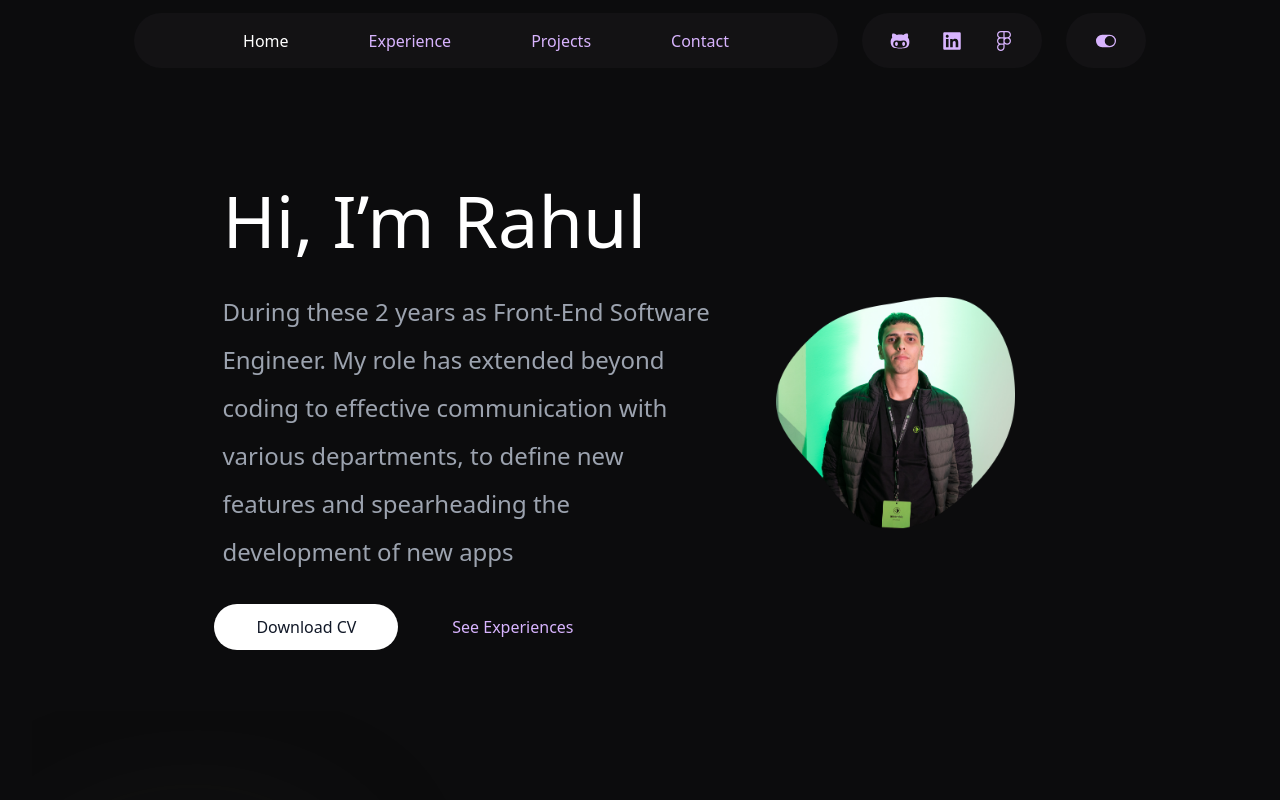
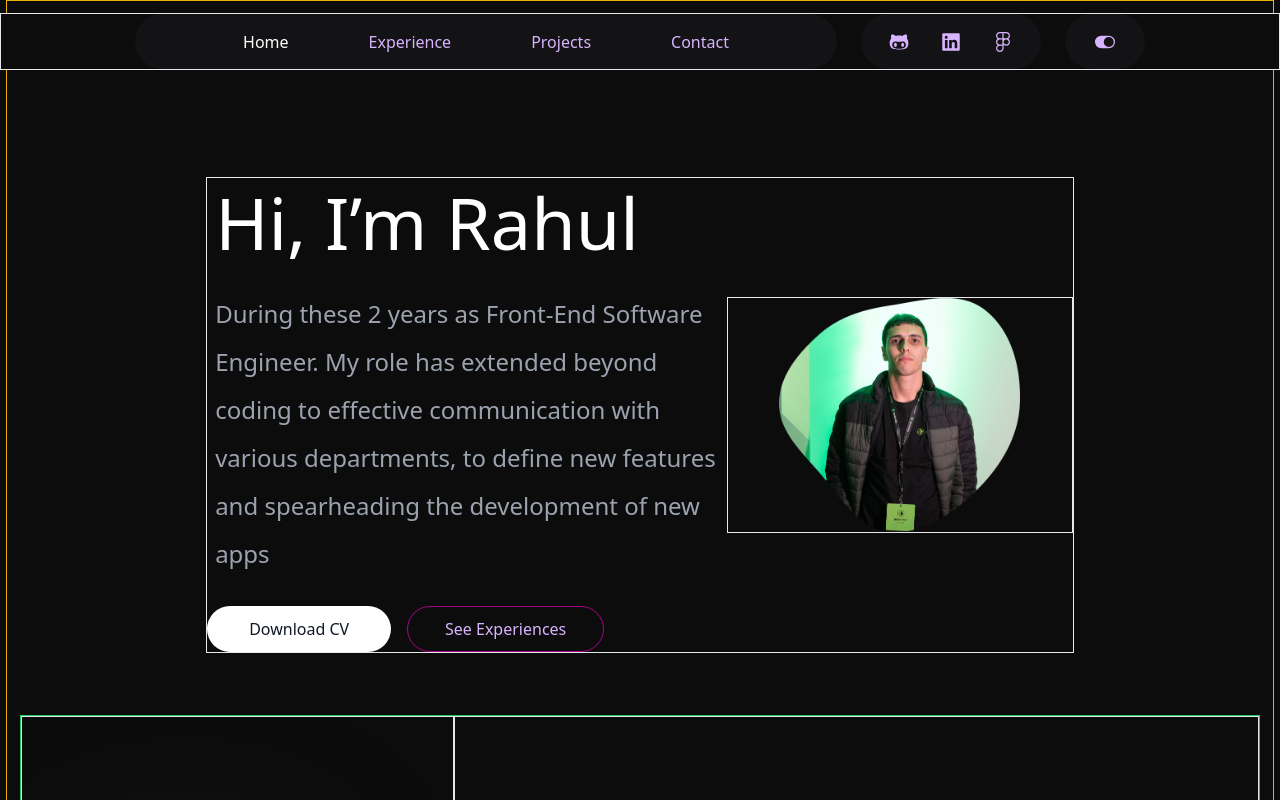
Before and after one commit to FossXpert/portfolio, a React (Vite) app in the folder my-project/: page / in a window 1280 px wide. Shown: the top 800 px of the page. Built offline with nearby package versions, Linux system fonts and the light colour scheme.

Commit message:
fix: update Home component to use 'border' constant for styling

```diff
--- a/my-project/src/components/Home/Home.tsx
+++ b/my-project/src/components/Home/Home.tsx
@@ -8,7 +8,7 @@ import Contactme from '../Contactme/Contactme';
 import { Analytics } from "@vercel/analytics/react"
 
 type Props = {}
-export const bo = ""
+export const bo = 'border'
 
 const Home = (props: Props) => {
   <Analytics />
@@ -25,7 +25,7 @@ const Home = (props: Props) => {
 
   return (
     <>
-    <div ref={homeRef} className={`flex flex-col max-w-[97vw] px-[1%] h-[auto] ${bo} !border-yellow-500 justify-center`}>
+    <div ref={homeRef} className={`flex flex-col max-w-[99vw] px-[1%] h-[auto] ${bo} !border-yellow-500 justify-center`}>
        <div><Header experienceRef={experienceRef} projectRef={projectRef} contactRef={contactRef} homeRef={homeRef} /></div>
        <div><Banner title={title} description={description}/></div>
        <div><Carousel/></div>
```
